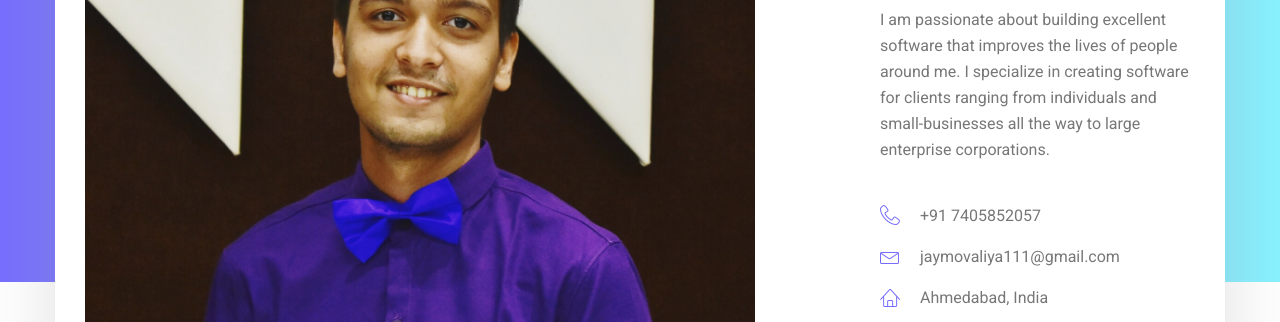
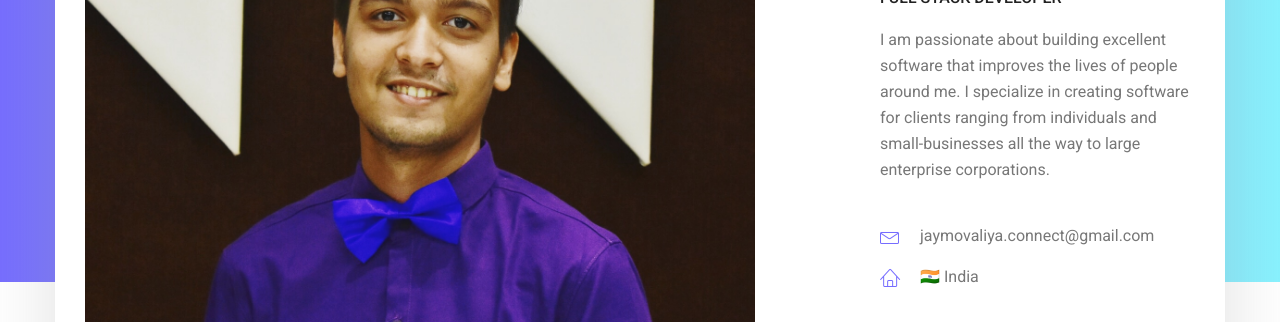
Before and after one commit to jaymovaliya/jaymovaliya.github.io, a plain HTML site: page index.html in a window 1280 px wide. Shown: the part 478-800 px from the top of the page. Drawn offline with Linux system fonts and the light colour scheme.

Commit message:
updated contact info

```diff
--- a/index.html
+++ b/index.html
@@ -66,9 +66,8 @@
 									<h4>Full Stack Developer</h4>
 									<p>I am passionate about building excellent software that improves the lives of people around me. I specialize in creating software for clients ranging from individuals and small-businesses all the way to large enterprise corporations.</p>
 									<ul class="list basic_info">
-										<li><a href="#"><i class="lnr lnr-phone-handset"></i>+91 7405852057</a></li>
-										<li><a href="#"><i class="lnr lnr-envelope"></i>jaymovaliya111@gmail.com</a></li>
-										<li><a href="#"><i class="lnr lnr-home"></i>Ahmedabad, India</a></li>
+										<li><a href="#"><i class="lnr lnr-envelope"></i>jaymovaliya.connect@gmail.com</a></li>
+										<li><a href="#"><i class="lnr lnr-home"></i> 🇮🇳 India</a></li>
 									</ul>
 									<ul class="list personal_social">
 										<li><a href="https://www.facebook.com/jay.movaliya" target="_blank"><i class="fa fa-facebook"></i></a></li>
@@ -279,8 +278,7 @@
         						<h3>Contact Details</h3>
 							</div>
 							<ul class="list basic_info">
-								<li><i class="lnr lnr-phone-handset"></i>&nbsp;&nbsp;+91 7405852057</li>
-								<li><i class="lnr lnr-envelope"></i>&nbsp;&nbsp;jaymovaliya111@gmail.com</li>
+								<li><i class="lnr lnr-envelope"></i>&nbsp;&nbsp;jaymovaliya.connect@gmail.com</li>
 							</ul>
         				</aside>
         			</div>
```
Also changed, not shown: scss/style.scss (+0 -41 lines), css/style.css.
